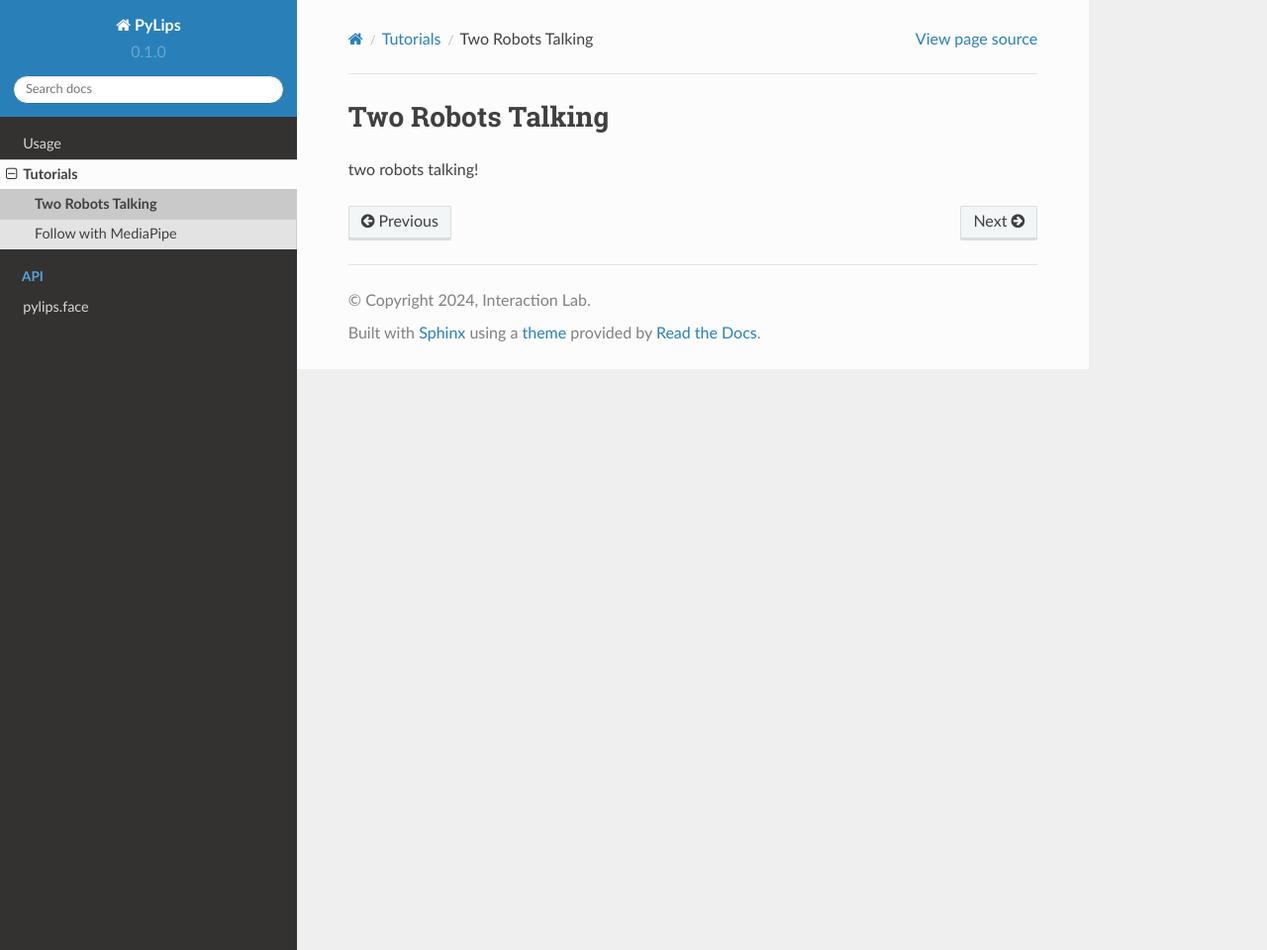
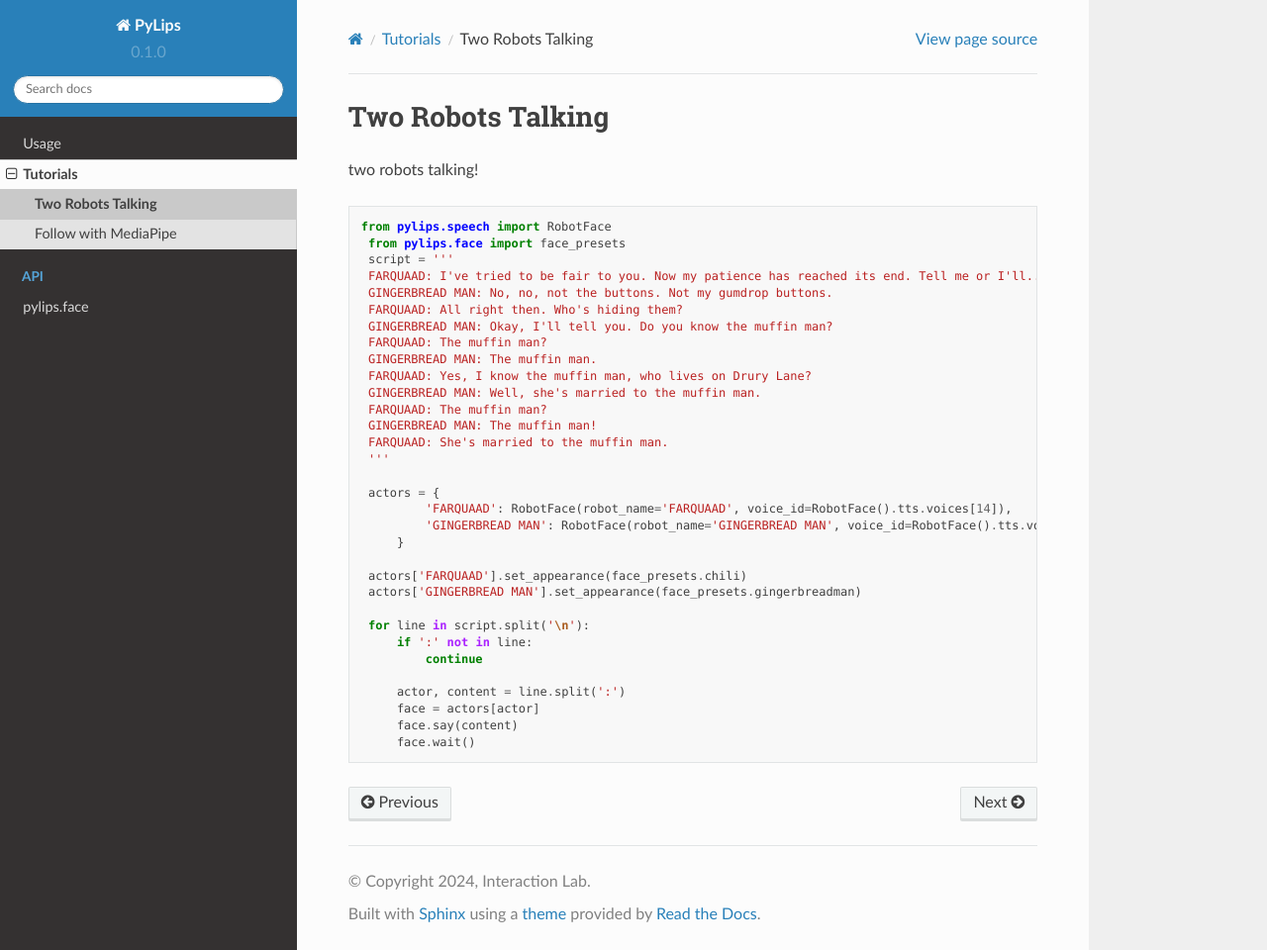
Before and after one commit to interaction-lab/PyLips, a Sphinx documentation site: the page built from docs/source/tutorials/conversation.rst, in a window 1280 px wide and 960 px high. Shown: the whole window at 99% size. Built offline with Sphinx 7.4.7 and the Read the Docs theme 2.0.0, drawn with Linux system fonts in a browser that asks for light colours.

Commit message:
the tutorials

```diff
--- a/docs/source/tutorials/conversation.rst
+++ b/docs/source/tutorials/conversation.rst
@@ -2,3 +2,38 @@ Two Robots Talking
 ===================================
 
 two robots talking!
+
+.. code-block:: python
+
+   from pylips.speech import RobotFace
+    from pylips.face import face_presets
+    script = '''
+    FARQUAAD: I've tried to be fair to you. Now my patience has reached its end. Tell me or I'll...
+    GINGERBREAD MAN: No, no, not the buttons. Not my gumdrop buttons.
+    FARQUAAD: All right then. Who's hiding them?
+    GINGERBREAD MAN: Okay, I'll tell you. Do you know the muffin man?
+    FARQUAAD: The muffin man?
+    GINGERBREAD MAN: The muffin man.
+    FARQUAAD: Yes, I know the muffin man, who lives on Drury Lane?
+    GINGERBREAD MAN: Well, she's married to the muffin man.
+    FARQUAAD: The muffin man?
+    GINGERBREAD MAN: The muffin man!
+    FARQUAAD: She's married to the muffin man.
+    '''
+
+    actors = {
+            'FARQUAAD': RobotFace(robot_name='FARQUAAD', voice_id=RobotFace().tts.voices[14]),
+            'GINGERBREAD MAN': RobotFace(robot_name='GINGERBREAD MAN', voice_id=RobotFace().tts.voices[142])
+        }
+
+    actors['FARQUAAD'].set_appearance(face_presets.chili)
+    actors['GINGERBREAD MAN'].set_appearance(face_presets.gingerbreadman)
+
+    for line in script.split('\n'):
+        if ':' not in line:
+            continue
+
+        actor, content = line.split(':')
+        face = actors[actor]
+        face.say(content)
+        face.wait()
```
Also changed, not shown: docs/source/tutorials/follow.rst (+65 -0 lines).
